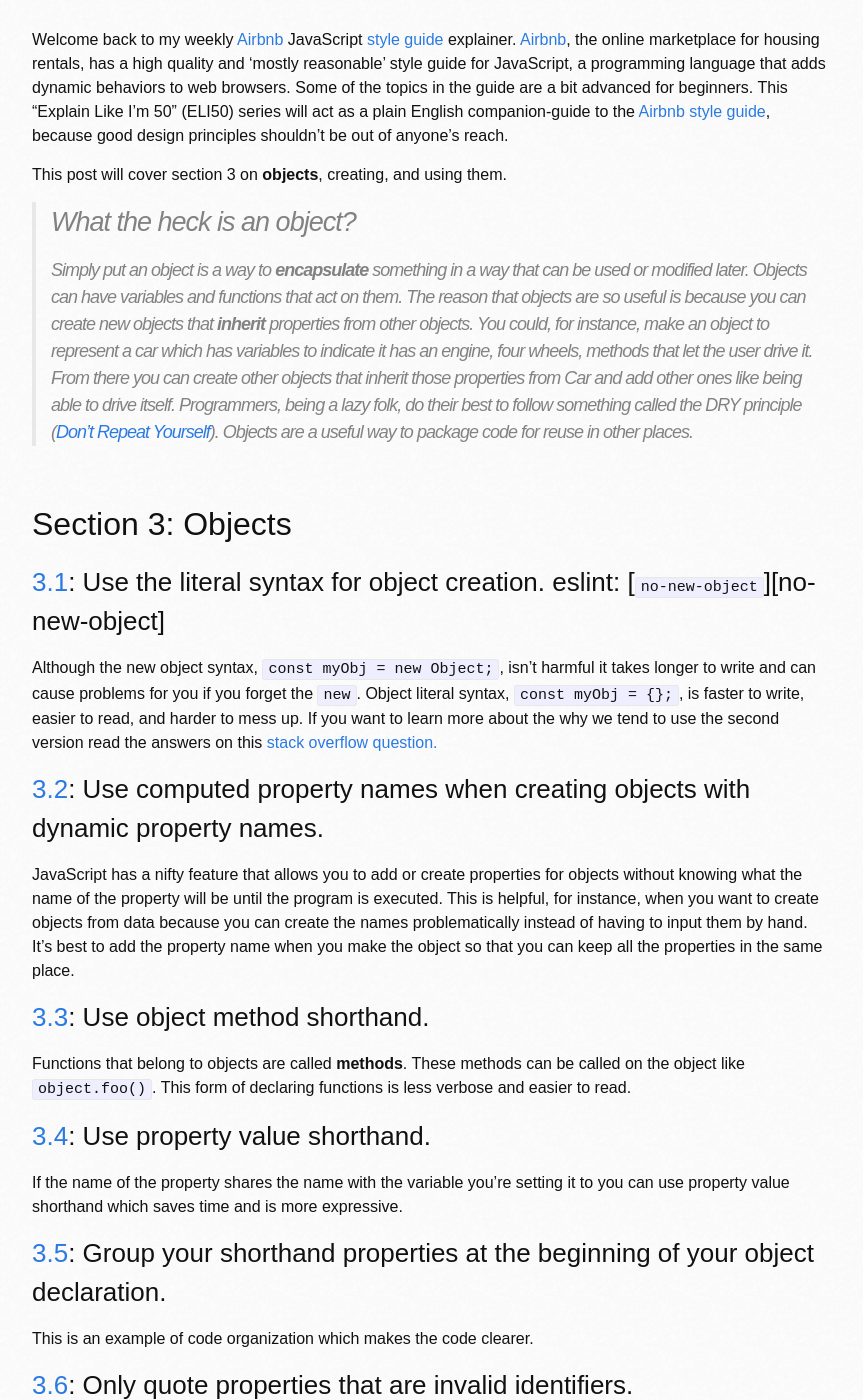
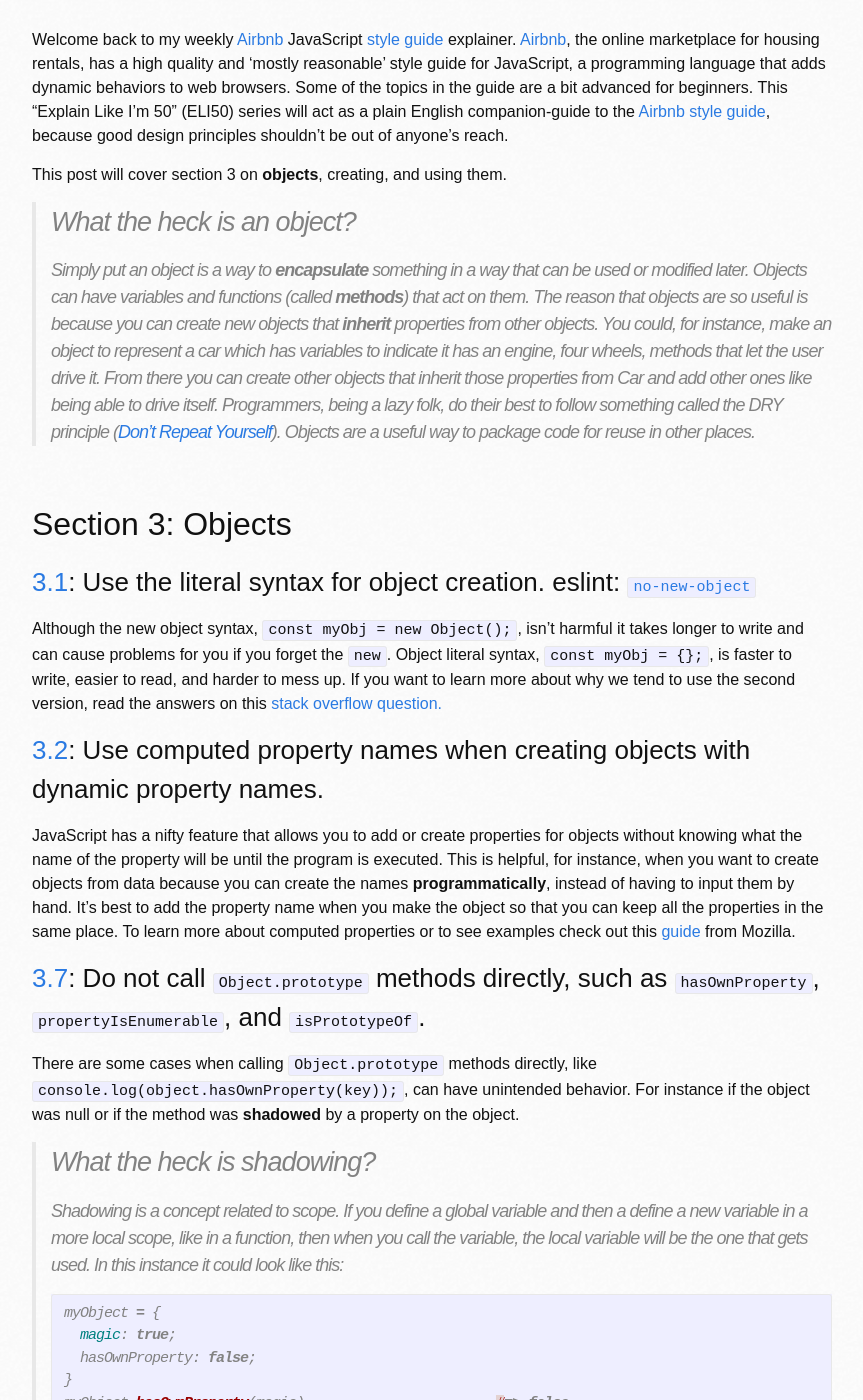
Before and after one commit to JohnLRBrock/JohnBrock, a Jekyll site: the page built from john-brock-js/_posts/2017-08-12-airbnb-style-guide-chapter-03.md, in a window 1280 px wide and 1400 px high, scrolled down 209 px. Shown: the whole window, without its empty margins (208-1071 px from the left). Built offline with Jekyll 4.4.1, drawn with Linux system fonts in a browser that asks for light colours; some web fonts are replaced; comment, search, counter and statistics services are not loaded; some of the changed text lies outside the part shown.

Commit message:
typos, content, and mom suggestions

````diff
--- a/john-brock-js/_posts/2017-08-12-airbnb-style-guide-chapter-03.md
+++ b/john-brock-js/_posts/2017-08-12-airbnb-style-guide-chapter-03.md
@@ -10,41 +10,25 @@
 This post will cover section 3 on **objects**, creating, and using them.
 
 > # What the heck is an object?
-Simply put an object is a way to **encapsulate** something in a way that can be used or modified later. Objects can have variables and functions that act on them. The reason that objects are so useful is because you can create new objects that **inherit** properties from other objects. You could, for instance, make an object to represent a car which has variables to indicate it has an engine, four wheels, methods that let the user drive it. From there you can create other objects that inherit those properties from Car and add other ones like being able to drive itself. Programmers, being a lazy folk, do their best to follow something called the DRY principle ([Don't Repeat Yourself][DRY]). Objects are a useful way to package code for reuse in other places.
+Simply put an object is a way to **encapsulate** something in a way that can be used or modified later. Objects can have variables and functions (called **methods**) that act on them. The reason that objects are so useful is because you can create new objects that **inherit** properties from other objects. You could, for instance, make an object to represent a car which has variables to indicate it has an engine, four wheels, methods that let the user drive it. From there you can create other objects that inherit those properties from Car and add other ones like being able to drive itself. Programmers, being a lazy folk, do their best to follow something called the DRY principle ([Don't Repeat Yourself][DRY]). Objects are a useful way to package code for reuse in other places.
 
 
 <br>
 ## Section 3: Objects
 ### [3.1][3.1]: Use the literal syntax for object creation. eslint: [`no-new-object`][no-new-object]
 
-Although the new object syntax, `const myObj = new Object;`, isn't harmful it takes longer to write and can cause problems for you if you forget the `new`. Object literal syntax, `const myObj = {};`, is faster to write, easier to read, and harder to mess up. If you want to learn more about the why we tend to use the second version read the answers on this [stack overflow question.][SO object literal]
+Although the new object syntax, `const myObj = new Object();`, isn't harmful it takes longer to write and can cause problems for you if you forget the `new`. Object literal syntax, `const myObj = {};`, is faster to write, easier to read, and harder to mess up. If you want to learn more about why we tend to use the second version, read the answers on this [stack overflow question.][SO object literal]
 
 ### [3.2][3.2]: Use computed property names when creating objects with dynamic property names.
 
-JavaScript has a nifty feature that allows you to add or create properties for objects without knowing what the name of the property will be until the program is executed. This is helpful, for instance, when you want to create objects from data because you can create the names problematically instead of having to input them by hand. It's best to add the property name when you make the object so that you can keep all the properties in the same place.
-
-### [3.3][3.3]: Use object method shorthand.
-
-Functions that belong to objects are called **methods**. These methods can be called on the object like `object.foo()`. This form of declaring functions is less verbose and easier to read.
-
-### [3.4][3.4]: Use property value shorthand.
-
-If the name of the property shares the name with the variable you're setting it to you can use property value shorthand which saves time and is more expressive.
-
-### [3.5][3.5]: Group your shorthand properties at the beginning of your object declaration.
-
-This is an example of code organization which makes the code clearer.
-
-### [3.6][3.6]: Only quote properties that are invalid identifiers.
-
-Some property names can be used but only when quoted. `'foo-bar'` would work but `foo-bar` (not quoted) will not. You could quote every name, for safety, but it's more verbose and it will probably rare where your property name will need the quotes.
+JavaScript has a nifty feature that allows you to add or create properties for objects without knowing what the name of the property will be until the program is executed. This is helpful, for instance, when you want to create objects from data because you can create the names **programmatically**, instead of having to input them by hand. It's best to add the property name when you make the object so that you can keep all the properties in the same place. To learn more about computed properties or to see examples check out this [guide][computed properties] from Mozilla.
 
 ### [3.7][3.7]: Do not call `Object.prototype` methods directly, such as `hasOwnProperty`, `propertyIsEnumerable`, and `isPrototypeOf`.
 
-There are some cases when calling `Object.prototype` methods directly (like `console.log(object.hasOwnProperty(key));`) can have unintended behavior, for instance if the object was null or if the method was **shadowed** by a property on the object.
+There are some cases when calling `Object.prototype` methods directly, like `console.log(object.hasOwnProperty(key));`, can have unintended behavior. For instance if the object was null or if the method was **shadowed** by a property on the object.
 
 > # What the heck is shadowing?
-Shadowing is a concept related to scope. If you define a global variable and then a define a new variable in a more local scope, like in a function, then when you call the variable the local variable will be the one that gets used. In this instance it could look like this:
+Shadowing is a concept related to scope. If you define a global variable and then a define a new variable in a more local scope, like in a function, then when you call the variable, the local variable will be the one that gets used. In this instance it could look like this:
 ```javascript
 myObject = {
   magic: true;
@@ -75,6 +59,9 @@
 [3.6]: https://github.com/airbnb/javascript#objects--quoted-props
 [3.7]: https://github.com/airbnb/javascript#objects--prototype-builtins
 
+[no-new-object]: http://eslint.org/docs/rules/no-new-object.html
+
 [DRY]: https://en.wikipedia.org/wiki/Don%27t_repeat_yourself
 [SO object literal]: https://stackoverflow.com/questions/383402/is-javascripts-new-keyword-considered-harmful
 [W3S Objects Guide]: https://www.w3schools.com/js/js_object_definition.asp
+[computed properties]: https://developer.mozilla.org/en-US/docs/Web/JavaScript/Reference/Operators/Object_initializer
````
Also changed, not shown: other parts of john-brock-js/_posts/2017-08-12-airbnb-style-guide-chapter-03.md (+1 -1 lines).
